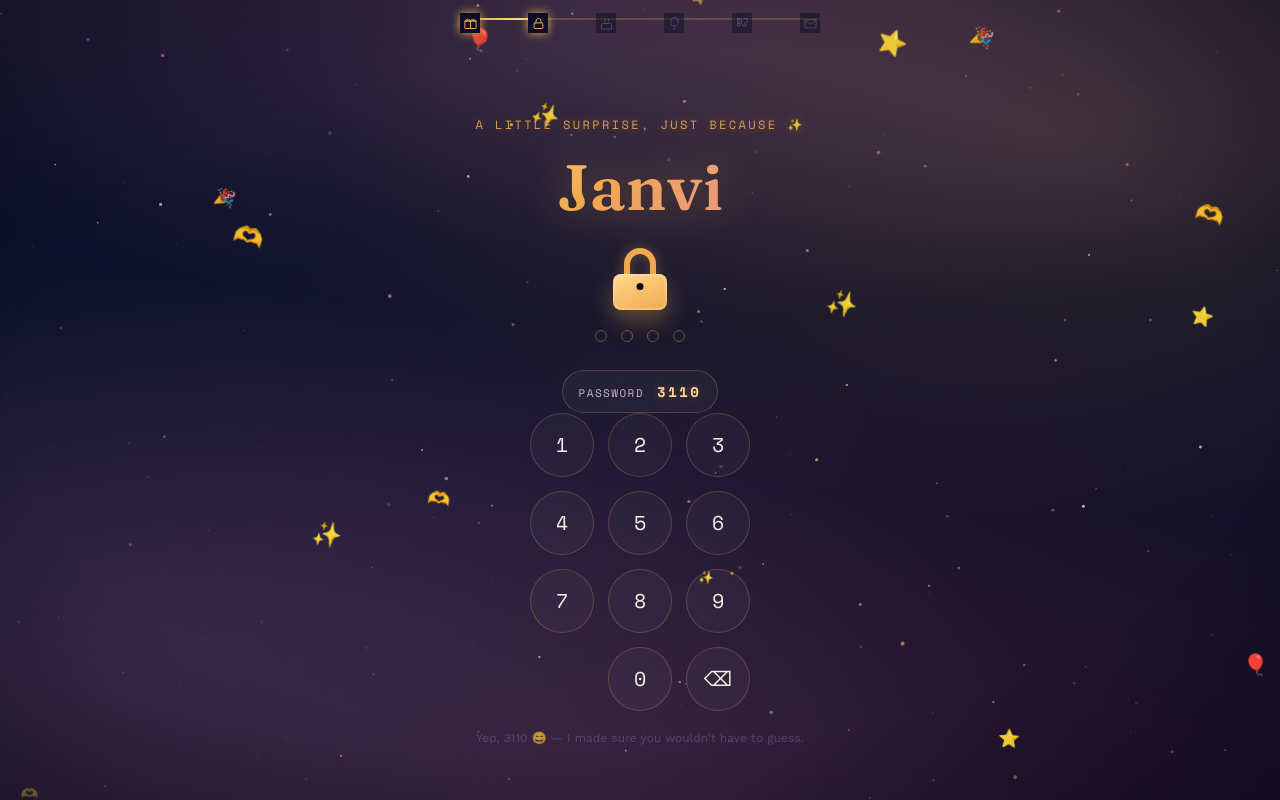
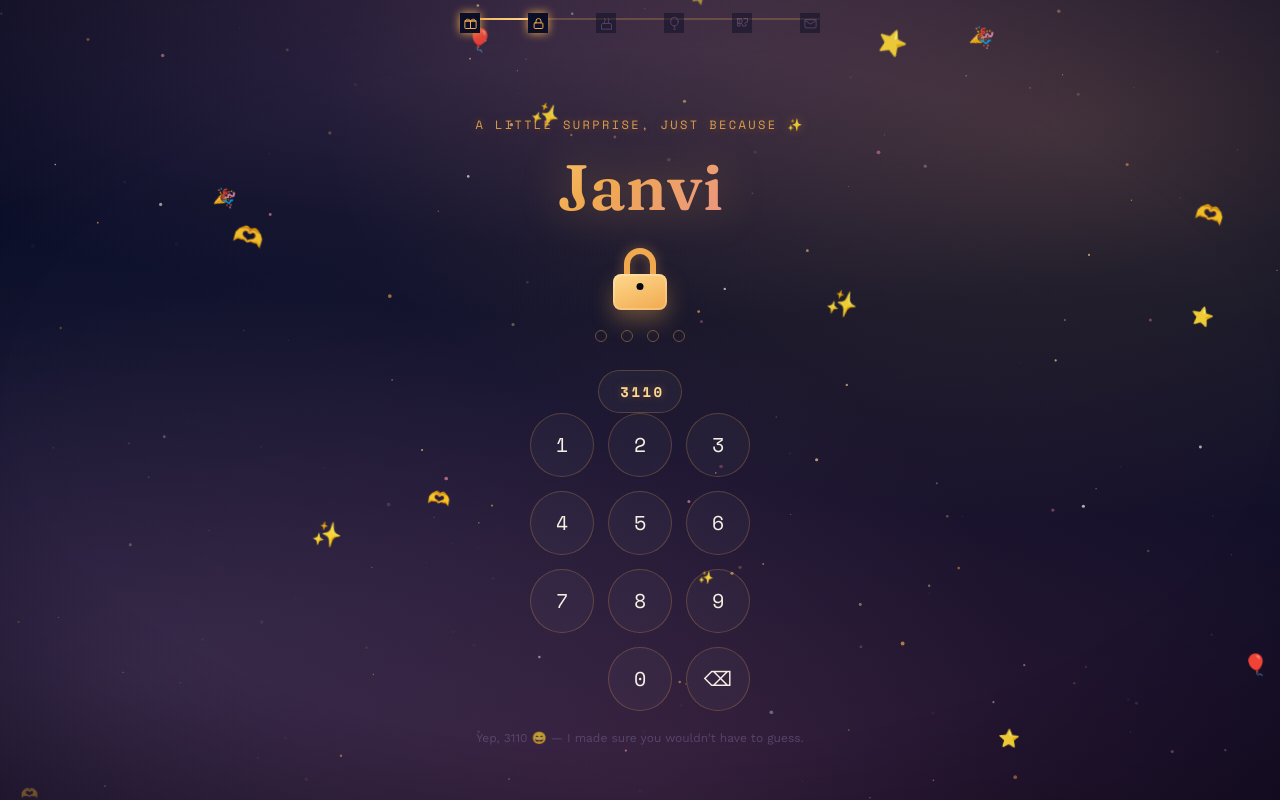
Before and after one commit to preetpate/Birthday, a plain HTML site: page index.html in a window 1280 px wide. Both pictures are taken after a click on the button "Open gift". Drawn offline with nearby package versions, Linux system fonts and the light colour scheme.

Commit message:
updated index.html

```diff
--- a/index.html
+++ b/index.html
@@ -549,7 +549,7 @@
     <div class="pin-dots" id="pinDots">
       <span></span><span></span><span></span><span></span>
     </div>
-    <div class="password-reveal" aria-label="The password is 3110">PASSWORD <strong>3110</strong></div>
+    <div class="password-reveal" aria-label="The password is 3110"><strong>3110</strong></div>
     <div class="keypad" id="keypad"></div>
     <p class="hint">Yep, 3110 😄 — I made sure you wouldn’t have to guess.</p>
   </div>
```
